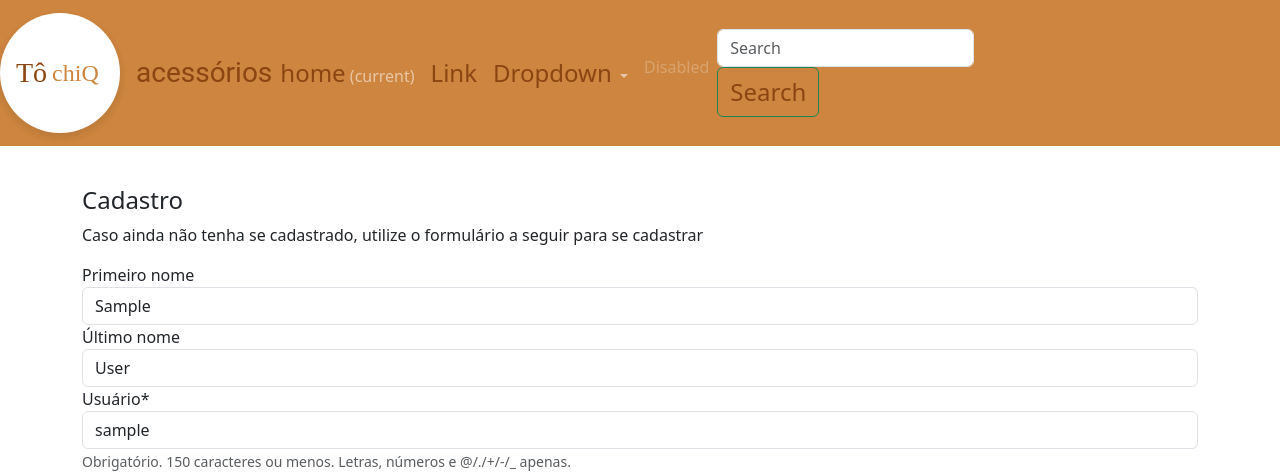
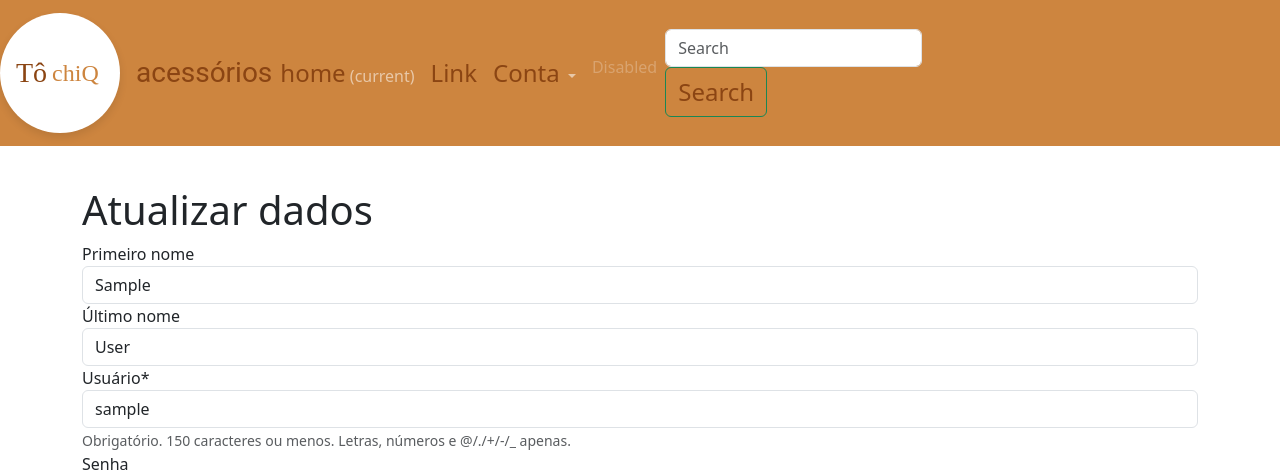
Before and after one commit to owleyes62/To-chiQ-E_commerce-, a Django app: page /perfil/ in a window 1280 px wide. Shown: the top 474 px of the page. Run offline with Django 4.2, Linux system fonts and the light colour scheme; the visitor is signed in with stand-in values (Sample User, id 1); data that the repository does not hold is empty; some libraries are stand-ins or nearby versions.

Commit message:
criando longin e logout do usuario

```diff
--- a/perfil/forms.py
+++ b/perfil/forms.py
@@ -35,6 +35,7 @@ class UserForm(forms.ModelForm):
                   'password2', 'email')
 
     def clean(self, *args, **kwargs):
+        data = self.data
         cleaned = self.cleaned_data
         validation_error_msgs = {}
 
--- a/perfil/templates/perfil/atualizar.html
+++ b/perfil/templates/perfil/atualizar.html
@@ -0,0 +1,5 @@
+{% extends 'perfil/criar.html' %}
+
+{% block titulocadastro %}
+<h1>Atualizar dados</h1>
+{% endblock %}
--- a/perfil/views.py
+++ b/perfil/views.py
@@ -19,7 +19,12 @@ class BasePerfil(View):
 
         self.perfil = None
 
-        self.contexto = {
+        if self.request.user.is_authenticated:
+            self.perfil = models.Perfil.objects.filter(
+                usuario=self.request.user
+            ).first()
+
+            self.contexto = {
                 'userform': forms.UserForm(
                     data=self.request.POST or None,
                     usuario=self.request.user,
@@ -30,9 +35,21 @@ class BasePerfil(View):
                     instance=self.perfil
                 )
             }
+        else:
+            self.contexto = {
+                'userform': forms.UserForm(
+                    data=self.request.POST or None
+                ),
+                'perfilform': forms.PerfilForm(
+                    data=self.request.POST or None
+                )
+            }
 
         self.userform = self.contexto['userform']
         self.perfilform = self.contexto['perfilform']
+
+        if self.request.user.is_authenticated:
+            self.template_name = 'perfil/atualizar.html'
 
         self.renderizar = render(
             self.request, self.template_name, self.contexto)
@@ -52,11 +69,11 @@ class Criar(BasePerfil):
 
             return self.renderizar
 
-        username = self.userform.cleaned_data.get('username')
-        password = self.userform.cleaned_data.get('password')
-        email = self.userform.cleaned_data.get('email')
+        username   = self.userform.cleaned_data.get('username')
+        password   = self.userform.cleaned_data.get('password')
+        email      = self.userform.cleaned_data.get('email')
         first_name = self.userform.cleaned_data.get('first_name')
-        last_name = self.userform.cleaned_data.get('last_name')
+        last_name  = self.userform.cleaned_data.get('last_name')
 
         # Usuário logado
         if self.request.user.is_authenticated:
@@ -68,9 +85,9 @@ class Criar(BasePerfil):
             if password:
                 usuario.set_password(password)
 
-            usuario.email = email
+            usuario.email      = email
             usuario.first_name = first_name
-            usuario.last_name = last_name
+            usuario.last_name  = last_name
             usuario.save()
 
             if not self.perfil:
@@ -79,29 +96,29 @@ class Criar(BasePerfil):
                 perfil = models.Perfil(**self.perfilform.cleaned_data)
                 perfil.save()
             else:
-                perfil = self.perfilform.save(commit=False)
+                perfil = self.perfilform.save(commit =  False)
                 perfil.usuario = usuario
                 perfil.save()
 
         # Usário não logado (novo)
         else:
-            usuario = self.userform.save(commit=False)
+            usuario = self.userform.save(commit = False)
             usuario.set_password(password)
             usuario.save()
 
-            perfil = self.perfilform.save(commit=False)
+            perfil = self.perfilform.save(commit = False)
             perfil.usuario = usuario
             perfil.save()
 
         if password:
             autentica = authenticate(
                 self.request,
-                username=usuario,
-                password=password
+                username = usuario,
+                password = password
             )
 
             if autentica:
-                login(self.request, user=usuario)
+                login(self.request, user = usuario)
 
         self.request.session['carrinho'] = self.carrinho
         self.request.session.save()
@@ -124,7 +141,43 @@ class Atualizar(View):
     pass
 
 class Login(View):
-    pass
+    def post(self, *args ,**kwargs):
+        username = self.request.POST.get('username')
+        password = self.request.POST.get('password')
+
+        if not username or not password:
+            messages.error(
+                self.request,
+                'Usuário ou senha inválidos.'
+            )
+            return redirect('prefil:criar')
+
+        usuario = authenticate(
+            self.request, username=username, password=password
+        )
+
+        if not usuario:
+            messages.error(
+                    self.request,
+                    'usuário ou senha inválidos.'
+            )
+            return redirect('perfil:criar')
+
+        login(self.request, user=usuario)
+
+        messages.success(
+            self.request,
+            'Login feito com sucesso pode concluir a sua compra agora'
+        )
+        return redirect('produto:carrinho')
 
 class Logout(View):
-    pass
+    def get(self, *args, **kwargs):
+        carrinho = copy.deepcopy(self.request.session.get('carrinho'))
+
+        logout(self.request)
+
+        self.request.session['carrinho'] = carrinho
+        self.request.session.save()
+
+        return redirect('produto:lista')
--- a/templates/parciais/_nav.html
+++ b/templates/parciais/_nav.html
@@ -26,18 +26,27 @@
             <li class="nav-item">
                 <a class="nav-link" href="#"><span style="font-size: 24px; color: #8B4513;">Link</span></a>
             </li>
+
+            {% if request.user.is_authenticated %}
             <li class="nav-item dropdown">
-                <a class="nav-link dropdown-toggle" href="#" id="navbarDropdown" role="button" data-toggle="dropdown"
+                <a class="nav-link dropdown-toggle" href="" id="navbarDropdown" role="button" data-toggle="dropdown"
                     aria-haspopup="true" aria-expanded="false">
-                    <span style="font-size: 24px; color: #8B4513;">Dropdown</span>
+                    <span style="font-size: 24px; color: #8B4513;">Conta</span>
                 </a>
                 <div class="dropdown-menu" aria-labelledby="navbarDropdown">
-                    <a class="dropdown-item" href="#">Action</a>
-                    <a class="dropdown-item" href="#">Another action</a>
-                    <div class="dropdown-divider"></div>
-                    <a class="dropdown-item" href="#">Something else here</a>
+                    <a class="dropdown-item" href="{% url 'perfil:criar' %}">Atualizar</a>
+                    <a class="dropdown-item" href="{% url 'perfil:logout' %}">Sair</a>
                 </div>
             </li>
+            {% else %}
+            <li class="nav-item">
+                <a class="nav-link" href="{% url 'perfil:criar' %}">Entrar</a>
+            </li>
+            <li class="nav-item">
+                <a class="nav-link" href="{% url 'perfil:criar' %}">Criar conta</a>
+            </li>
+            {% endif %}
+
             <li class="nav-item">
                 <a class="nav-link disabled" href="#">Disabled</a>
             </li>
```
